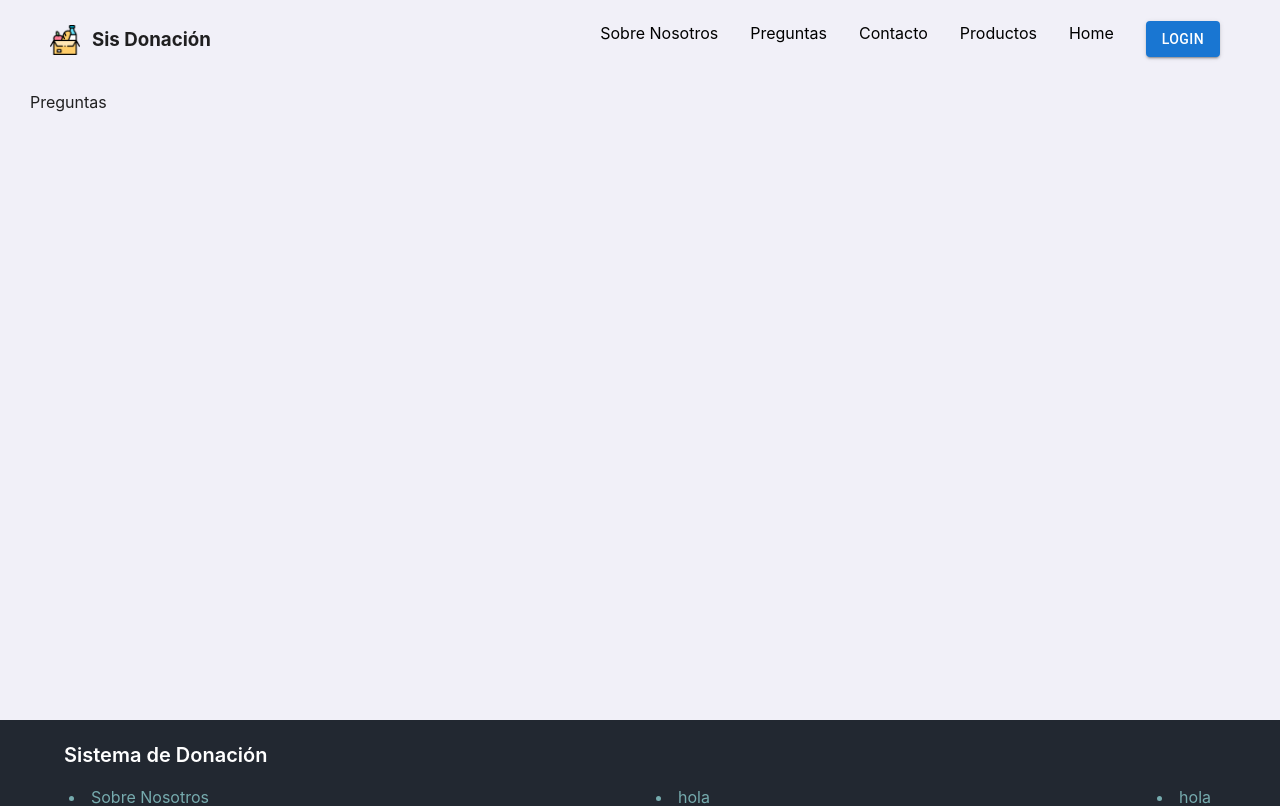
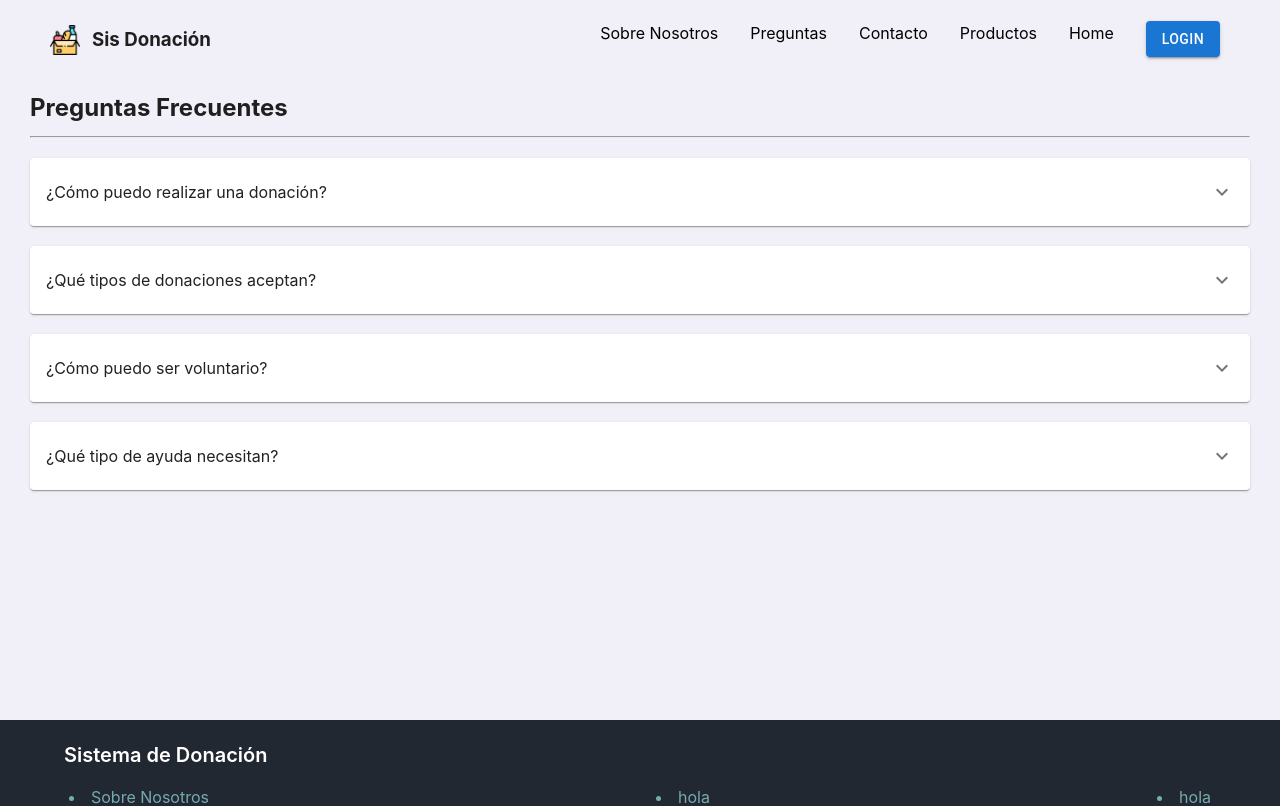
Before and after one commit to LeonelChauca/Sistema_donacion_281, a React (Vite) app: page /preguntas in a window 1280 px wide. Shown: the top 806 px of the page. Built offline with nearby package versions, Linux system fonts and the light colour scheme.

Commit message:
Modifiaciones al apartado preguntas freq

```diff
--- a/package.json
+++ b/package.json
@@ -13,6 +13,7 @@
   "dependencies": {
     "@emotion/react": "^11.11.4",
     "@emotion/styled": "^11.11.0",
+    "@mui/icons-material": "^5.15.13",
     "@mui/material": "^5.15.13",
     "@railway/cli": "^3.5.2",
     "react": "^18.2.0",
--- /dev/null
+++ b/src/components/Acordeon.jsx
@@ -0,0 +1,27 @@
+import Accordion from '@mui/material/Accordion';
+import AccordionActions from '@mui/material/AccordionActions';
+import AccordionSummary from '@mui/material/AccordionSummary';
+import AccordionDetails from '@mui/material/AccordionDetails';
+import ExpandMoreIcon from '@mui/icons-material/ExpandMore';
+import styles from '../styles/components/Acordeon.module.css';
+const Acordeon = ({titulo,respuesta}) => {
+  return (
+    <div>
+        <Accordion className={styles.Accordion}>
+            <AccordionSummary
+                expandIcon={<ExpandMoreIcon />}
+                aria-controls="panel1-content"
+                id="panel1-header"
+            >
+                {titulo }
+            </AccordionSummary>
+            <AccordionDetails>
+                {respuesta}
+            </AccordionDetails>
+        </Accordion>
+
+    </div>
+  )
+}
+
+export default Acordeon
--- a/src/containers/Preguntas.jsx
+++ b/src/containers/Preguntas.jsx
@@ -1,7 +1,21 @@
+import Accordion from '@mui/material/Accordion';
+import AccordionActions from '@mui/material/AccordionActions';
+import AccordionSummary from '@mui/material/AccordionSummary';
+import AccordionDetails from '@mui/material/AccordionDetails';
+import ExpandMoreIcon from '@mui/icons-material/ExpandMore';
+import Acordeon from '../components/Acordeon';
+import s from '../styles/components/Preguntas.module.css';
 const Preguntas =()=>{
     return (
      <>
-        Preguntas
+        <div>
+            <h2>Preguntas Frecuentes</h2>
+            <hr className={s.hr} />
+            <Acordeon titulo={"¿Cómo puedo realizar una donación?"} respuesta={"Puedes realizar una donación a través de nuestro sitio web utilizando nuestro formulario de donación seguro. También aceptamos donaciones por correo o en persona en nuestras oficinas."}/>
+            <Acordeon titulo={"¿Qué tipos de donaciones aceptan?"} respuesta={"Aceptamos donaciones de dinero, productos y dinero"}/>
+            <Acordeon titulo={"¿Cómo puedo ser voluntario?"} respuesta={"Puedes ser voluntario completando nuestro formulario de voluntariado en línea."}/>
+            <Acordeon titulo={"¿Qué tipo de ayuda necesitan?"} respuesta={"Necesitamos ayuda en una variedad de áreas, Pero mas se necesitan en envio y recepcion de donaciones"}/>
+        </div>
      </>
     )
  }
--- /dev/null
+++ b/src/styles/components/Acordeon.module.css
@@ -0,0 +1,4 @@
+.Accordion{
+    margin: 20px 0;
+    padding: 10px 0;
+}
--- /dev/null
+++ b/src/styles/components/Preguntas.module.css
@@ -0,0 +1,3 @@
+.hr{
+    margin: 10px 0;
+}
```
Also changed, not shown: 1 other file (tests, documents, lock files or other folders).
